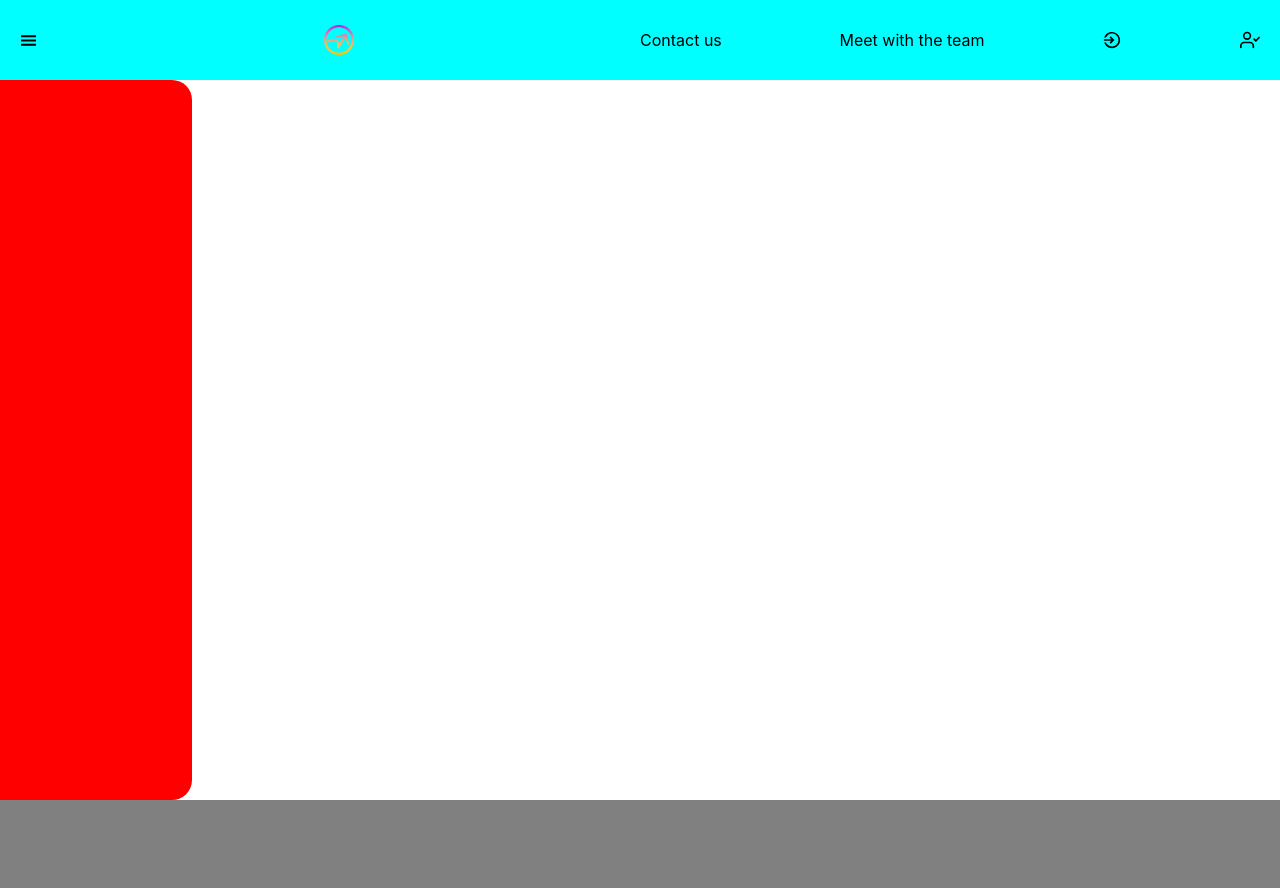
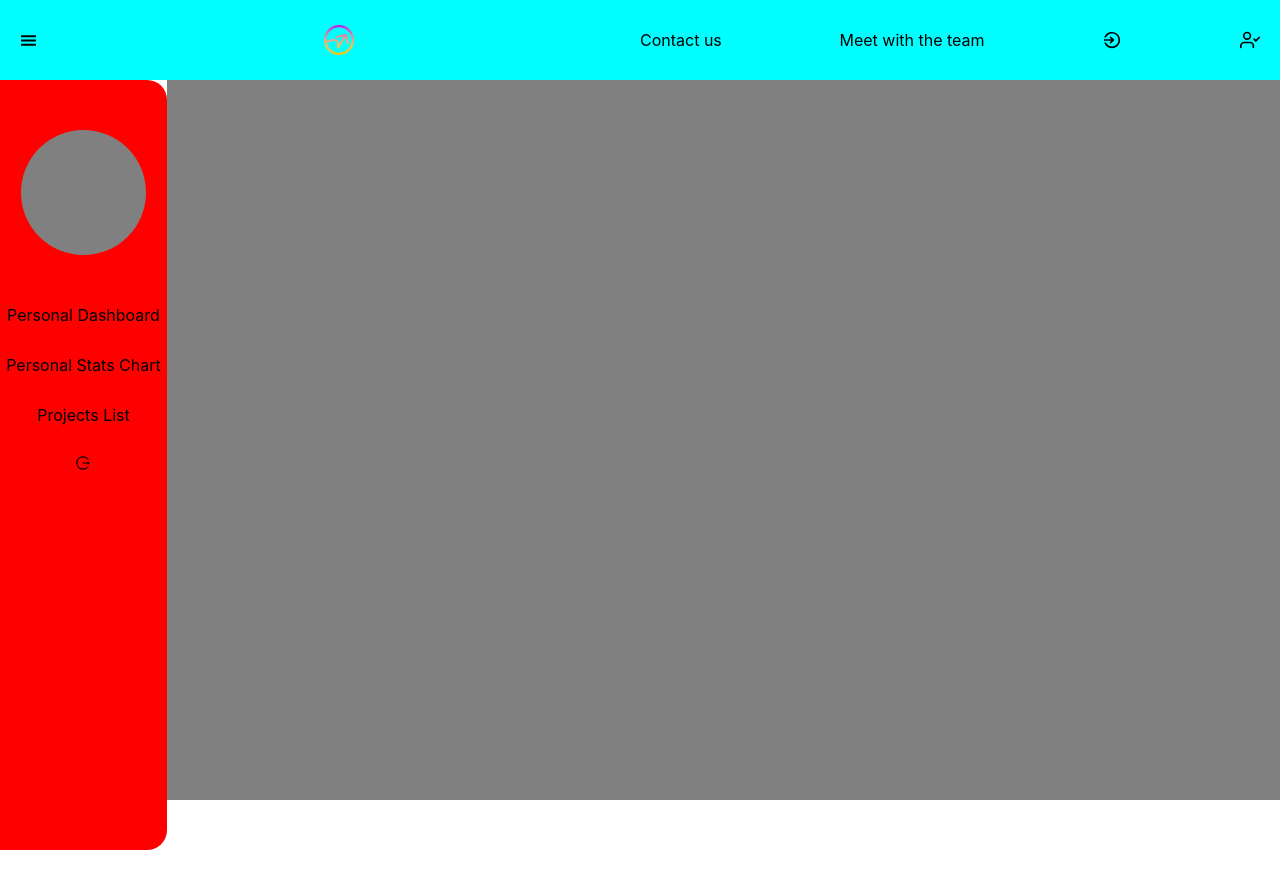
Before and after one commit to project-experts/project-management, a React (Create React App) app: page /dashboard in a window 1280 px wide. Shown: the top 888 px of the page. After the commit the page ends 850 px from the top, so only its background shows below. Built offline with nearby package versions, Linux system fonts and the light colour scheme; what redux-promise-middleware would draw is missing.

Commit message:
tasks controller

```diff
--- a/src/App.css
+++ b/src/App.css
@@ -1,5 +1,10 @@
 .App {
   text-align: center;
+}
+.body{
+  display: flex;
+  flex-direction: row;
+  flex-wrap: nowrap;
 }
 
 .App-logo {
--- a/src/App.js
+++ b/src/App.js
@@ -9,8 +9,10 @@ function App() {
   return (
     <div className="App">
       <Header/>
-      <Sidebar/>
-      {routes}
+      <div className='body'>
+        <Sidebar/>
+        {routes}
+      </div>
     </div>
   );
 }
--- a/src/Components/Personal_Dashboard/Personal_Dashboard.css
+++ b/src/Components/Personal_Dashboard/Personal_Dashboard.css
@@ -4,6 +4,7 @@
     background-color: white;
     display: flex;
     justify-content: center;
+
 }
 
 
--- a/src/Components/Sidebar/Sidebar.css
+++ b/src/Components/Sidebar/Sidebar.css
@@ -5,8 +5,14 @@
     border-top-right-radius: 20px;
     border-bottom-right-radius: 20px;
     animation: open .5s ease-in;
+    display: flex;
+    justify-content: initial;
+    flex-direction: column;
+    align-items: center;
+    padding-top: 50px;
 
 }
+
 .hide_side_bar{
     height: 90vh;
     width: 0px;
@@ -26,3 +32,15 @@
     from {width: 15%;}
     to {width: 0%;}
 }
+.sidebar_links{
+    height: 50px;
+    width: 100%;
+    background-color:;
+}
+#profile_img{
+    height: 125px;
+    width: 125px;
+    background-color: gray;
+    border-radius: 75px;
+    margin-bottom: 50px;
+}
--- a/src/Components/Sidebar/Sidebar.js
+++ b/src/Components/Sidebar/Sidebar.js
@@ -1,23 +1,34 @@
 import React, { Component } from 'react'
 import { sidebarToggle } from '../../redux/reducers/sidebarReducer'
+import {userLoggedIn} from '../../redux/reducers/userReducer'
 import { connect } from 'react-redux'
 import './Sidebar.css'
+import { AiOutlineLogout } from 'react-icons/ai'
+
+
 
 export class Sidebar extends Component {
     render() {
-      console.log(this.props.toggleSideBar)
+      console.log(this.props.user)
 
       return (
-         <div>
-            <div className={this.props.toggleSideBar ? 'show_side_bar' : 'hide_side_bar'}></div>
-         </div>
+
+            <div className={this.props.toggleSideBar ? 'show_side_bar' : 'hide_side_bar'}>
+               <div id='profile_img'> </div>
+               <div className='sidebar_links'>Personal Dashboard</div>
+               <div className='sidebar_links'>Personal Stats Chart</div>
+               <div className='sidebar_links'>Projects List</div>
+               <AiOutlineLogout> </AiOutlineLogout>
+            </div>
+
       )
    }
 }
 
 function mapStateToProps(state) {
    return {
-      toggleSideBar: state.sidebarReducer.toggleSideBar
+      toggleSideBar: state.sidebarReducer.toggleSideBar,
+      user:state.userReducer.userLoggedIn
    }
 }
-export default connect(mapStateToProps, { sidebarToggle })(Sidebar);
+export default connect(mapStateToProps, {sidebarToggle, userLoggedIn})(Sidebar);
```
